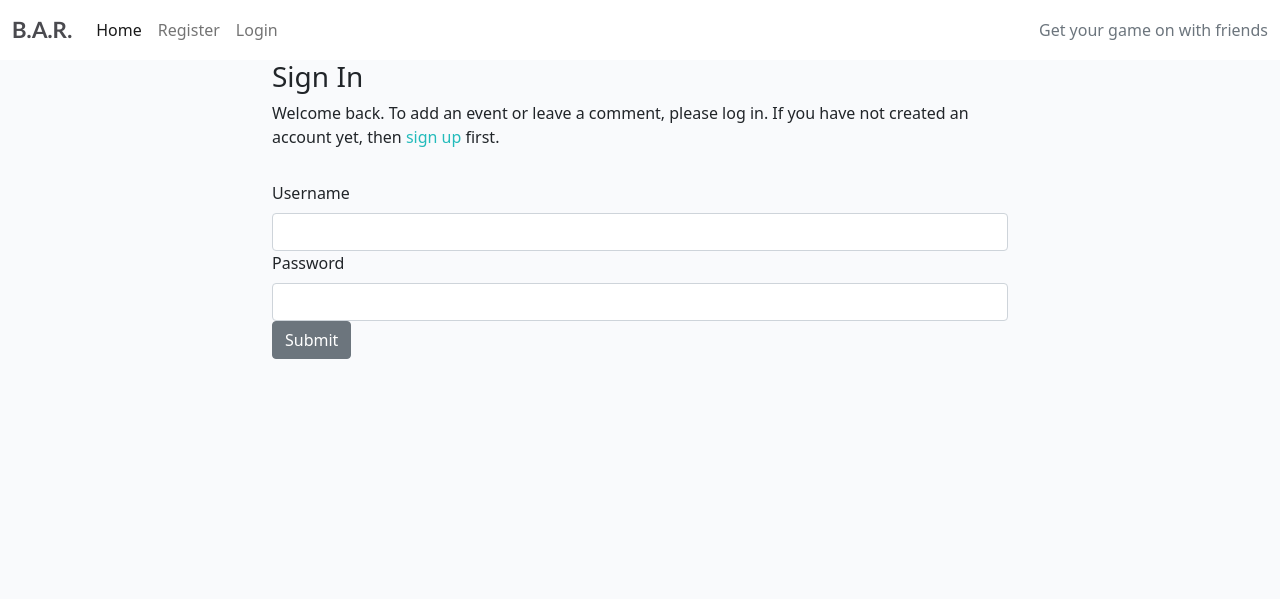
After one commit to EMarnus/Event-Organiser, a Django app: page /members/login_user in a window 1280 px wide. The commit adds this page. Shown: the top 599 px of the page. Run offline with Django 3.2, Linux system fonts and the light colour scheme.

Commit message:
Add Login View, Template and Url path.

```diff
--- a/game_dates/templates/base.html
+++ b/game_dates/templates/base.html
@@ -41,7 +41,7 @@
                     </li>
                     {% if user.username == 'staff' %}
                     <li class="nav-item">
-                        <a class="nav-link" href="{% url 'organiserPanel' %}">Add Event</a>
+                        <a class="nav-link" href="{% url 'organiserPanel' %}">Organiser's Panel</a>
                     </li>
                     {% endif %}
                     <li class="nav-item dropdown">
@@ -59,7 +59,7 @@
                         <a class="nav-link" href="#">Register</a>
                     </li>
                     <li class="nav-item">
-                        <a class="nav-link" href="#">Login</a>
+                        <a class="nav-link" href="{% url 'login' %}">Login</a>
                     </li>
                     {% endif %}
                 </ul>
--- /dev/null
+++ b/members/templates/authenticate/login.html
@@ -0,0 +1,33 @@
+{% extends 'base.html' %}
+
+{% block content %}
+
+<div class="container">
+  <div class="row">
+    <div class="col-md-8 md-3 offset-md-2">
+      <h3>Sign In</h3>
+      <p>Welcome back. To add an event or leave a comment, please log in. If you
+        have not created an account yet, then <a class="link" href="#">sign up</a>
+        first.</p>
+    </div>
+  </div>
+  <div class="row">
+    <div class="col-md-8 mt-3 offset-md-2">
+        <form action="" method=POST>
+            {% csrf_token %}
+            <div>
+                <label for="exampleInputEmail1" class="form-label">Username</label>
+                <input type="text" class="form-control" name="username" aria-describedby="emailHelp">
+            </div>
+            <div>
+                <label for="exampleInputPassword1" class="form-label">Password</label>
+                <input type="password" class="form-control" name="password">
+            </div>
+            <div>
+                <input type="submit" value="Submit" class="btn btn-secondary">
+            </div>
+        </form>
+    </div>
+  </div>
+</div>
+{% endblock %}
--- a/members/urls.py
+++ b/members/urls.py
@@ -2,6 +2,5 @@ from django.urls import path
 from . import views
 
 urlpatterns = [
-    path('', views.index, name='index'),
-
+    path('login_user', views.login_user, name='login'),
 ]
--- a/members/views.py
+++ b/members/views.py
@@ -1,3 +1,19 @@
-from django.shortcuts import render
+from django.shortcuts import render, redirect
+from django.contrib.auth import authenticate, login, logout
+from django.contrib import messages
 
-# Create your views here.
+
+def login_user(request):
+	if request.method == "POST":
+		username = request.POST['username']
+		password = request.POST['password']
+		user = authenticate(request, username=username, password=password)
+		if user is not None:
+			login(request, user)
+			return redirect('home')
+		else:
+			messages.success(request, ("There Was An Error Logging In, Try Again..."))
+			return redirect('login')
+
+	else:
+		return render(request, 'authenticate/login.html', {})
```
